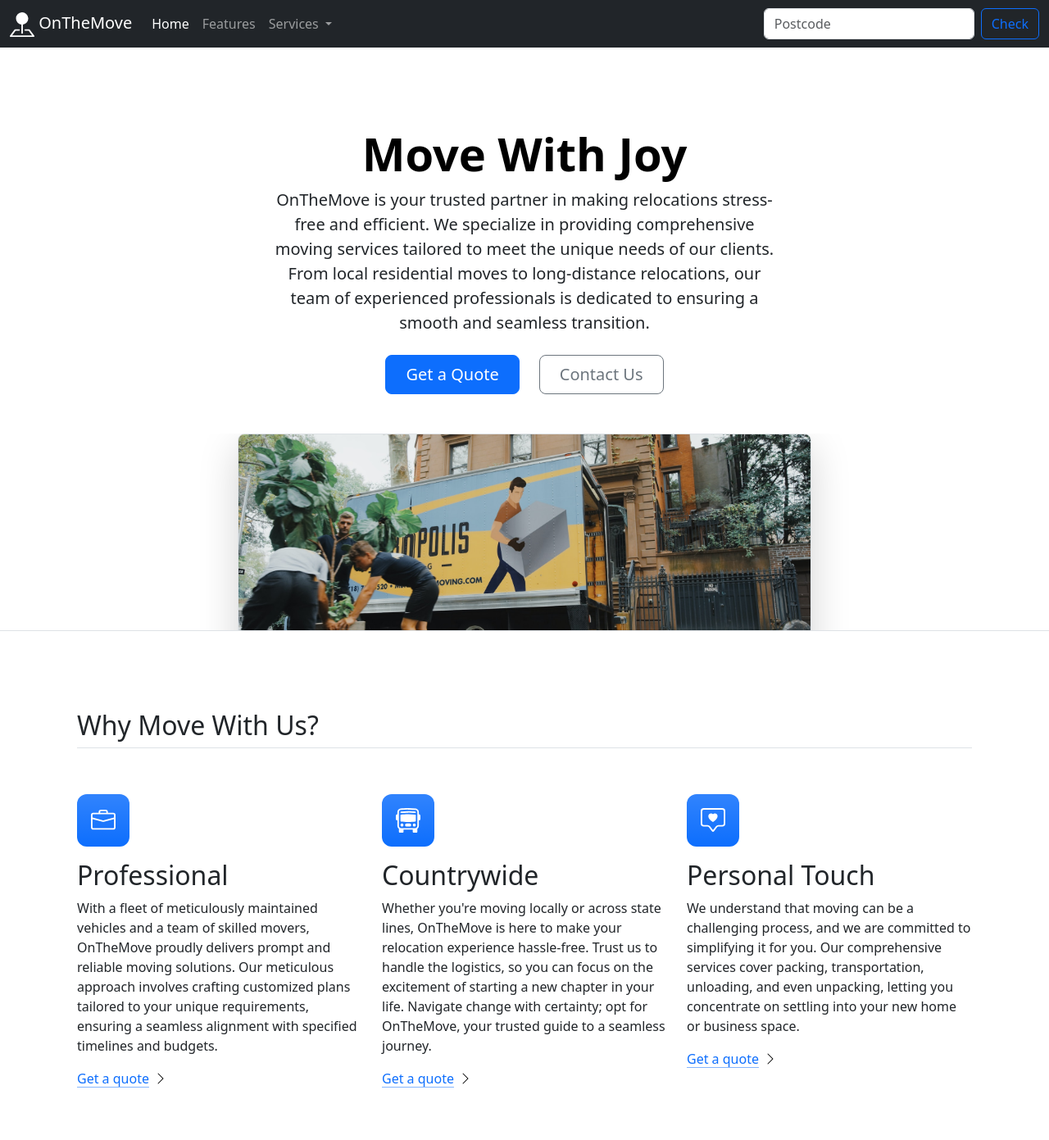
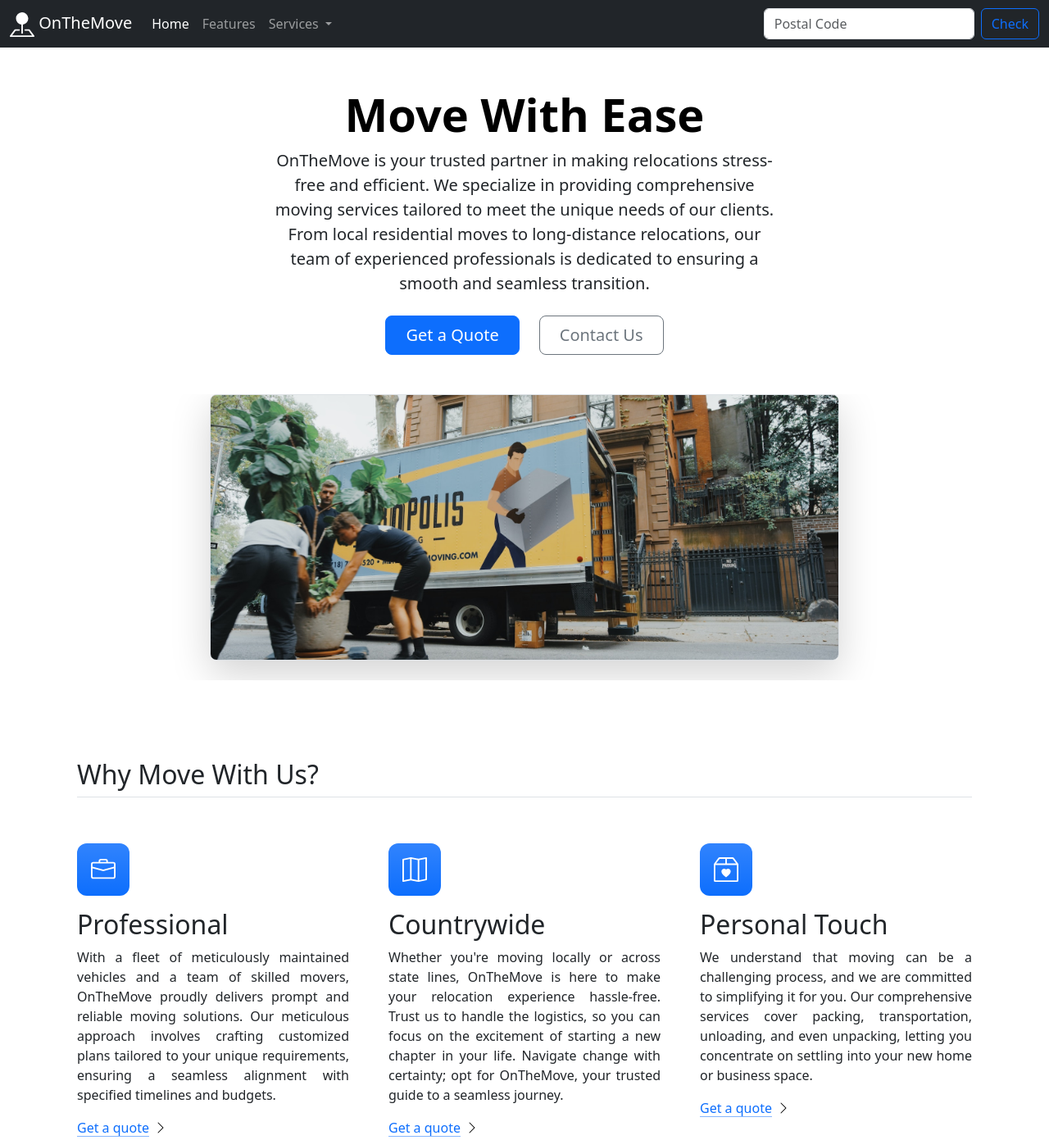
Before and after one commit to lharamedina/on-the-move, a plain HTML site: page index.html in a window 1280 px wide. Shown: the top 1391 px of the page at 82% size. Drawn offline with nearby package versions, Linux system fonts and the light colour scheme.

Commit message:
modified: index.html

```diff
--- a/index.html
+++ b/index.html
@@ -14,23 +14,30 @@
 <body>
 
     <!-- Navbar -->
-    <nav class="navbar navbar-expand-lg navbar-dark bg-dark">
+    <nav class="navbar navbar-expand-lg sticky-top navbar-dark bg-dark">
         <div class="container-fluid">
+
             <a class="navbar-brand" href="#"><img src="./images/pin-map.svg" alt="onthemove brand icon" height="30">
                 OnTheMove</a>
+
             <button class="navbar-toggler" type="button" data-bs-toggle="collapse"
                 data-bs-target="#navbarSupportedContent" aria-controls="navbarSupportedContent" aria-expanded="false"
                 aria-label="Toggle navigation">
                 <span class="navbar-toggler-icon"></span>
             </button>
+
             <div class="collapse navbar-collapse" id="navbarSupportedContent">
+
                 <ul class="navbar-nav me-auto mb-2 mb-lg-0">
+
                     <li class="nav-item">
                         <a class="nav-link active" aria-current="page" href="#">Home</a>
                     </li>
+
                     <li class="nav-item">
                         <a class="nav-link" href="#">Features</a>
                     </li>
+
                     <li class="nav-item dropdown">
                         <a class="nav-link dropdown-toggle" href="#" role="button" data-bs-toggle="dropdown"
                             aria-expanded="false">
@@ -45,18 +52,24 @@
                             <li><a class="dropdown-item" href="#">FAQs</a></li>
                         </ul>
                     </li>
+
                 </ul>
+
                 <form class="d-flex" role="search">
-                    <input class="form-control me-2" type="search" placeholder="Postcode" aria-label="Search">
+                    <label for="postalCode" class="visually-hidden">Postal Code (Numbers Only)</label>
+                    <input id="postalCode" class="form-control me-2" type="number" inputmode="numeric"
+                        placeholder="Postal Code" aria-label="Search">
                     <button class="btn btn-outline-primary" type="submit">Check</button>
                 </form>
+
+
             </div>
         </div>
     </nav>
 
     <!-- Hero Section -->
-    <div class="px-4 pt-5 my-5 text-center border-bottom">
-        <h1 class="display-4 fw-bold text-body-emphasis">Move With Joy</h1>
+    <div class="px-4 pt-4 pt-md-0 pt-sm-0 pt-xs-0 my-5 text-center">
+        <h1 class="display-4 fw-bold text-body-emphasis">Move With Ease</h1>
         <div class="col-lg-6 mx-auto">
             <p class="lead mb-4">OnTheMove is your trusted partner in making relocations stress-free and efficient. We
                 specialize in providing comprehensive moving services tailored to meet the unique needs of our clients.
@@ -68,10 +81,10 @@
                 <button type="button" class="btn btn-outline-secondary btn-lg px-4">Contact Us</button>
             </div>
         </div>
-        <div class="overflow-hidden" style="max-height: 30vh;">
-            <div class="container px-5">
+        <div class="overflow-hidden">
+            <div class=" container">
                 <img src="./images/moving-van.jpg" class="img-fluid border rounded-3 shadow-lg mb-4" alt="Example image"
-                    width="700" height="500" loading="lazy">
+                    width="768" height="576" loading="lazy">
             </div>
         </div>
     </div>
@@ -79,7 +92,7 @@
     <!-- Features -->
     <div class="container px-4 py-5" id="featured-3">
         <h2 class="pb-2 border-bottom">Why Move With Us?</h2>
-        <div class="row g-4 py-5 row-cols-1 row-cols-lg-3">
+        <div class="row g-5 py-5 row-cols-1 row-cols-lg-3">
             <div class="feature col">
                 <div
                     class="feature-icon d-inline-flex align-items-center justify-content-center text-bg-primary bg-gradient fs-2 mb-3">
@@ -98,7 +111,7 @@
             <div class="feature col">
                 <div
                     class="feature-icon d-inline-flex align-items-center justify-content-center text-bg-primary bg-gradient fs-2 mb-3">
-                    <img src="./images/bus-front.svg" alt="bus-front" height="30">
+                    <img src="./images/map.svg" alt="map" height="30">
                 </div>
                 <h3 class="fs-2">Countrywide</h3>
                 <p>Whether you're moving locally or across state lines, OnTheMove is here to make your relocation
@@ -113,7 +126,7 @@
             <div class="feature col">
                 <div
                     class="feature-icon d-inline-flex align-items-center justify-content-center text-bg-primary bg-gradient fs-2 mb-3">
-                    <img src="./images/chat-square-heart.svg" alt="chat-square-heart" height="30">
+                    <img src="./images/box2-heart.svg" alt="box-heart" height="30">
                 </div>
                 <h3 class="fs-2">Personal Touch</h3>
                 <p>We understand that moving can be a challenging process, and we are committed to simplifying it for
@@ -163,11 +176,22 @@
     </div>
 
     <!-- Footer -->
-    <div class="container">
-        <footer class="pt-3 mt-3 border-top">
-            <p class="text-body-secondary">© 2023</p>
+    <div class="container-fluid">
+        <footer class="pt-3 mt-3">
+            <hr class="my-4" />
+            <div class="row justify-content-between">
+                <div
+                    class="col-xxl-2 col-xl-2 col-lg-2 col-md-3 col-sm-4 col-xs-12 d-flex justify-content-center ms-xxl-2">
+                    <p class="text-body-secondary">&copy; OnTheMove</p>
+                </div>
+                <div class="col-xxl-3 col-xl-3 col-lg-3 col-md-4 col-sm-5 col-xs-12 d-flex justify-content-center">
+                    <a href="#" class="text-muted text-decoration-none me-3 me-md-4 mb-2 mb-md-0">Terms of Use</a>
+                    <a href="#" class="text-muted text-decoration-none me-lg-2">Privacy Policy</a>
+                </div>
+            </div>
         </footer>
     </div>
+
 
     <script src="https://cdn.jsdelivr.net/npm/bootstrap@5.3.0-alpha3/dist/js/bootstrap.bundle.min.js"
         integrity="sha384-ENjdO4Dr2bkBIFxQpeoTz1HIcje39Wm4jDKdf19U8gI4ddQ3GYNS7NTKfAdVQSZe"
--- a/styles.css
+++ b/styles.css
@@ -1,5 +1,26 @@
+body {
+  padding: 0;
+  margin: 0;
+}
+
 .feature-icon {
   width: 4rem;
   height: 4rem;
   border-radius: 0.75rem;
 }
+
+#featured-3 p {
+  text-align: justify;
+}
+
+/* Hide the number input spin buttons */
+input[type="number"]::-webkit-inner-spin-button,
+input[type="number"]::-webkit-outer-spin-button,
+input[type="number"] {
+  -webkit-appearance: none;
+  margin: 0;
+}
+
+input[type="number"] {
+  -moz-appearance: textfield;
+}
```
Also changed, not shown: images/box2-heart.svg (added), images/map.svg (added), images/moving-man.jpg (added), style.css (added).
